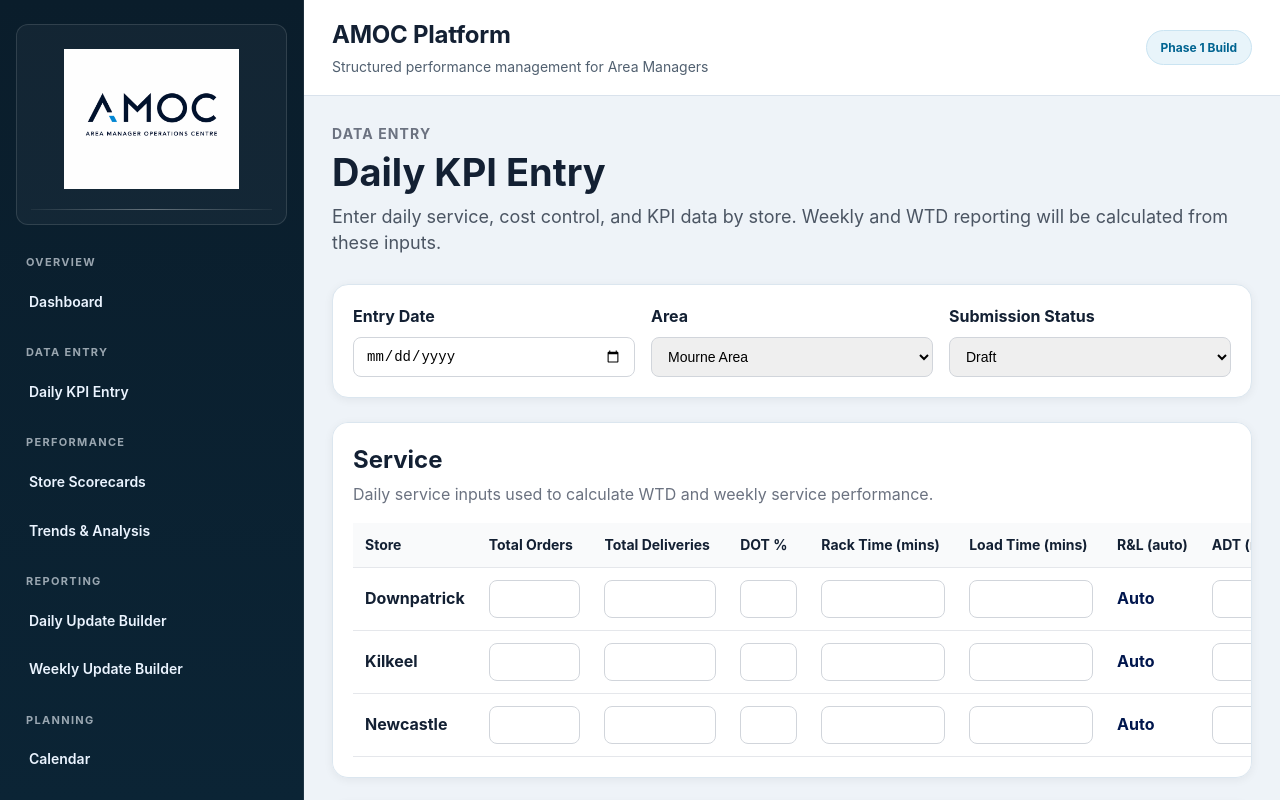
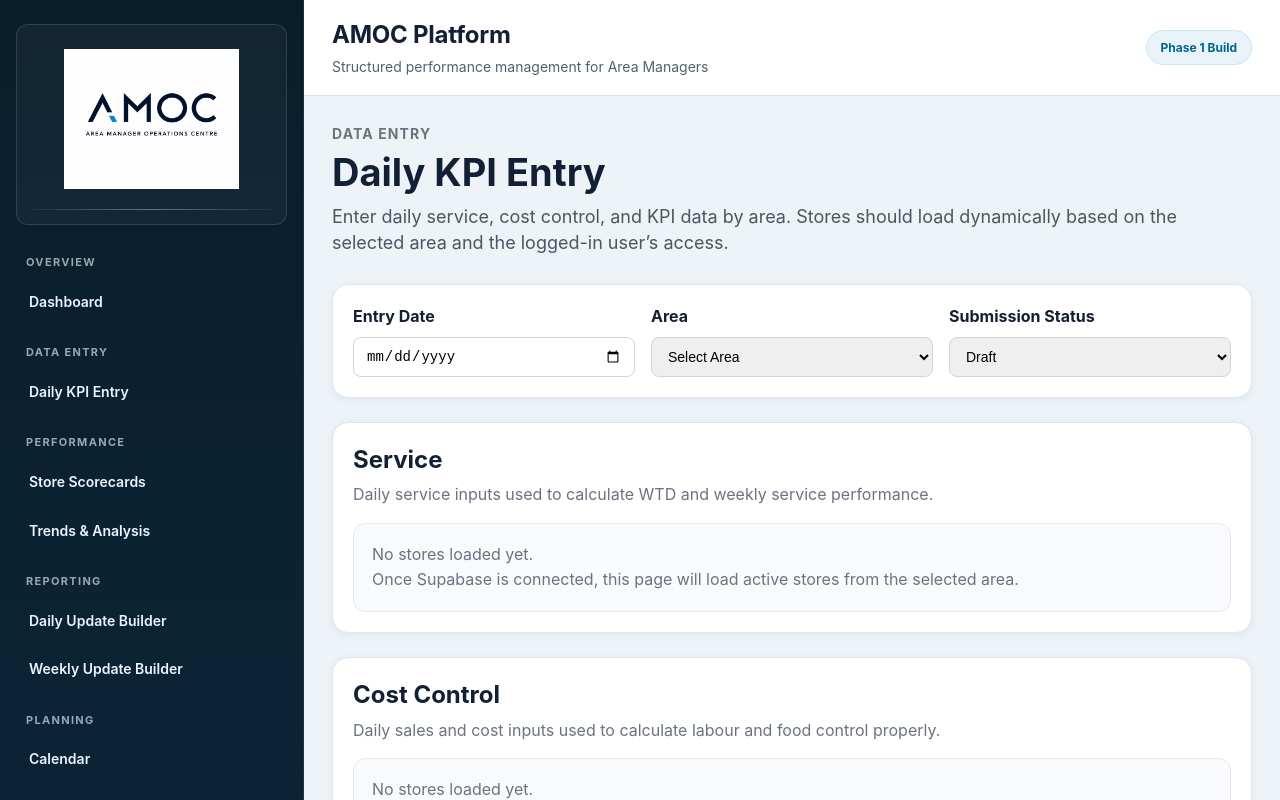
Before and after one commit to dmmh2025/AMOC, a Next.js app in the folder amoc-app/: page /performance/daily-entry in a window 1280 px wide. Shown: the top 800 px of the page. Built offline with nearby package versions, Linux system fonts and the light colour scheme.

Commit message:
Update page.tsx

```diff
--- a/amoc-app/app/performance/daily-entry/page.tsx
+++ b/amoc-app/app/performance/daily-entry/page.tsx
@@ -1,5 +1,5 @@
 export default function DailyKpiEntryPage() {
-  const stores = ["Downpatrick", "Kilkeel", "Newcastle"];
+  const stores: string[] = [];
 
   const inputStyle = {
     width: "100%",
@@ -22,6 +22,23 @@ export default function DailyKpiEntryPage() {
     borderBottom: "1px solid #e5e7eb",
     verticalAlign: "middle" as const,
   };
+
+  const emptyState = (
+    <div
+      style={{
+        padding: "18px",
+        borderRadius: "12px",
+        background: "#f9fafb",
+        border: "1px solid #e5e7eb",
+        color: "#6b7280",
+        lineHeight: 1.6,
+      }}
+    >
+      No stores loaded yet.
+      <br />
+      Once Supabase is connected, this page will load active stores from the selected area.
+    </div>
+  );
 
   return (
     <main>
@@ -54,8 +71,8 @@ export default function DailyKpiEntryPage() {
             color: "#4b5563",
           }}
         >
-          Enter daily service, cost control, and KPI data by store. Weekly and WTD reporting will
-          be calculated from these inputs.
+          Enter daily service, cost control, and KPI data by area. Stores should load dynamically
+          based on the selected area and the logged-in user’s access.
         </p>
       </div>
 
@@ -77,7 +94,9 @@ export default function DailyKpiEntryPage() {
           <div>
             <label style={{ display: "block", fontWeight: 700, marginBottom: "8px" }}>Area</label>
             <select style={inputStyle}>
-              <option>Mourne Area</option>
+              <option>Select Area</option>
+              <option>Area Placeholder 1</option>
+              <option>Area Placeholder 2</option>
             </select>
           </div>
 
@@ -102,6 +121,9 @@ export default function DailyKpiEntryPage() {
           </p>
         </div>
 
+        {stores.length === 0 ? (
+          emptyState
+        ) : (
           <table
             style={{
               width: "100%",
@@ -152,6 +174,7 @@ export default function DailyKpiEntryPage() {
               ))}
             </tbody>
           </table>
+        )}
       </section>
 
       <section className="amoc-panel" style={{ marginBottom: "24px", overflowX: "auto" }}>
@@ -162,6 +185,9 @@ export default function DailyKpiEntryPage() {
           </p>
         </div>
 
+        {stores.length === 0 ? (
+          emptyState
+        ) : (
           <table
             style={{
               width: "100%",
@@ -202,6 +228,7 @@ export default function DailyKpiEntryPage() {
               ))}
             </tbody>
           </table>
+        )}
       </section>
 
       <section className="amoc-panel" style={{ marginBottom: "24px", overflowX: "auto" }}>
@@ -212,6 +239,9 @@ export default function DailyKpiEntryPage() {
           </p>
         </div>
 
+        {stores.length === 0 ? (
+          emptyState
+        ) : (
           <table
             style={{
               width: "100%",
@@ -248,6 +278,7 @@ export default function DailyKpiEntryPage() {
               ))}
             </tbody>
           </table>
+        )}
       </section>
 
       <section className="amoc-panel">
@@ -258,6 +289,9 @@ export default function DailyKpiEntryPage() {
           </p>
         </div>
 
+        {stores.length === 0 ? (
+          emptyState
+        ) : (
           <div
             style={{
               display: "grid",
@@ -286,6 +320,7 @@ export default function DailyKpiEntryPage() {
               </div>
             ))}
           </div>
+        )}
 
         <div
           style={{
@@ -293,6 +328,7 @@ export default function DailyKpiEntryPage() {
             gap: "12px",
             justifyContent: "flex-end",
             flexWrap: "wrap",
+            marginTop: "18px",
           }}
         >
           <button
```
Lines whose indentation alone changed are shown as unchanged.
